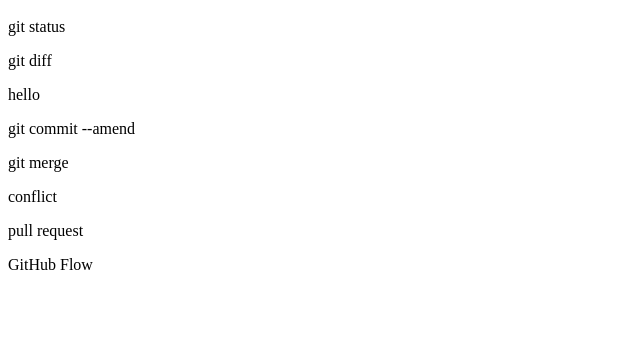
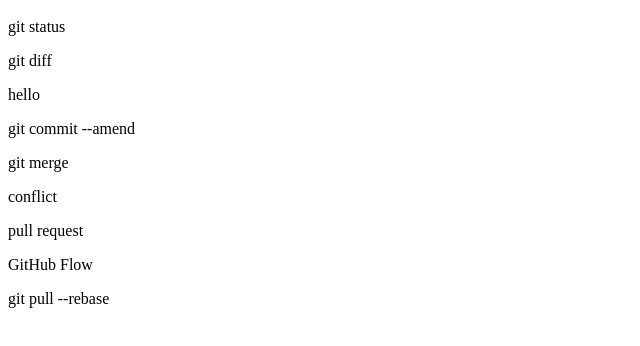
Before and after one commit to Tomonori-Tanaka/git_tutorial, a plain HTML site: page index.html in a window 1280 px wide. Shown: the part 48-394 px from the top of the page, without its empty margins (0-640 px from the left). Drawn offline with Linux system fonts and the light colour scheme.

Commit message:
Update index.html

```diff
--- a/index.html
+++ b/index.html
@@ -8,3 +8,4 @@
 <p>conflict</p>
 <p>pull request</p>
 <p>GitHub Flow</p>
+<p>git pull --rebase</p>
```
